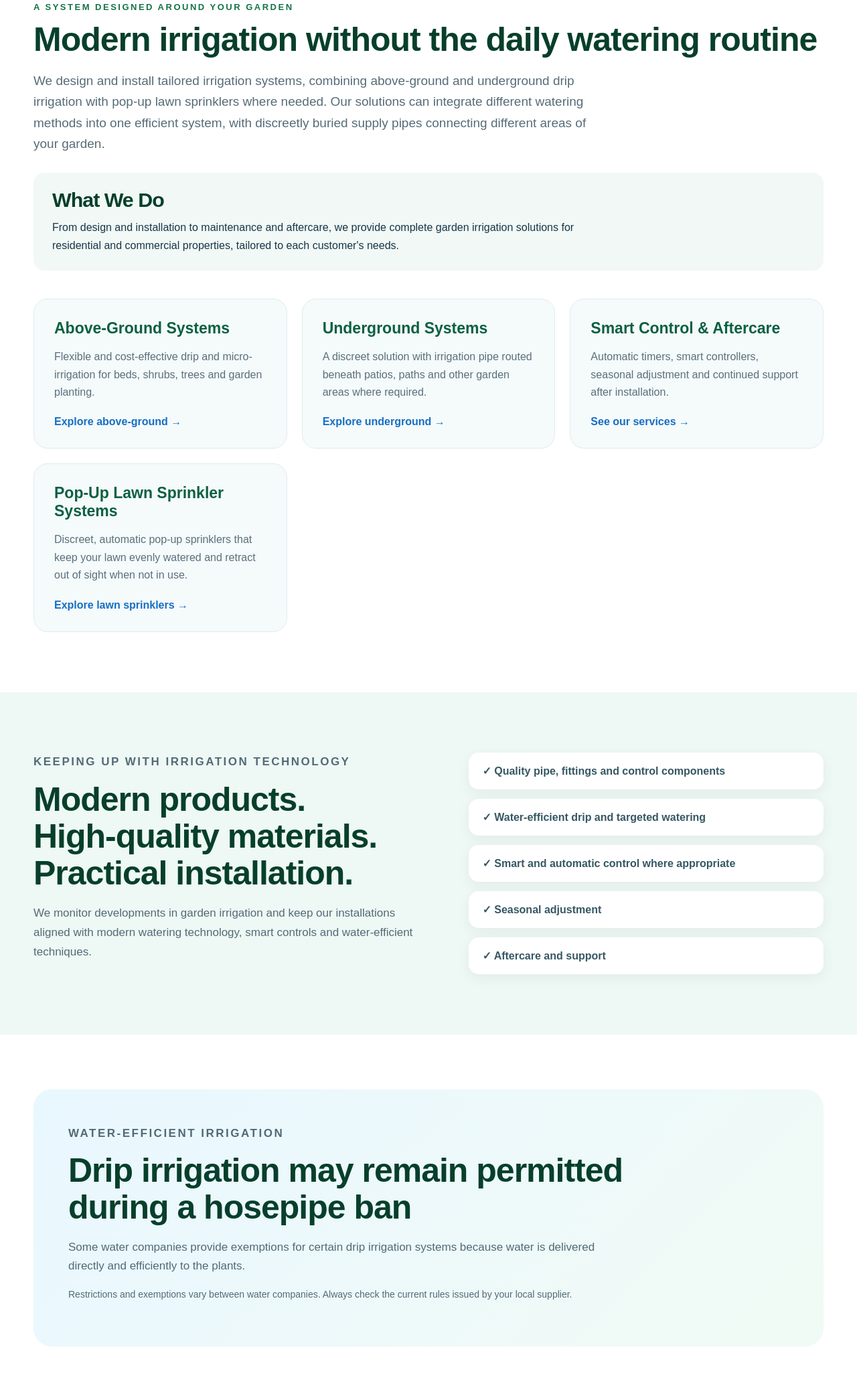
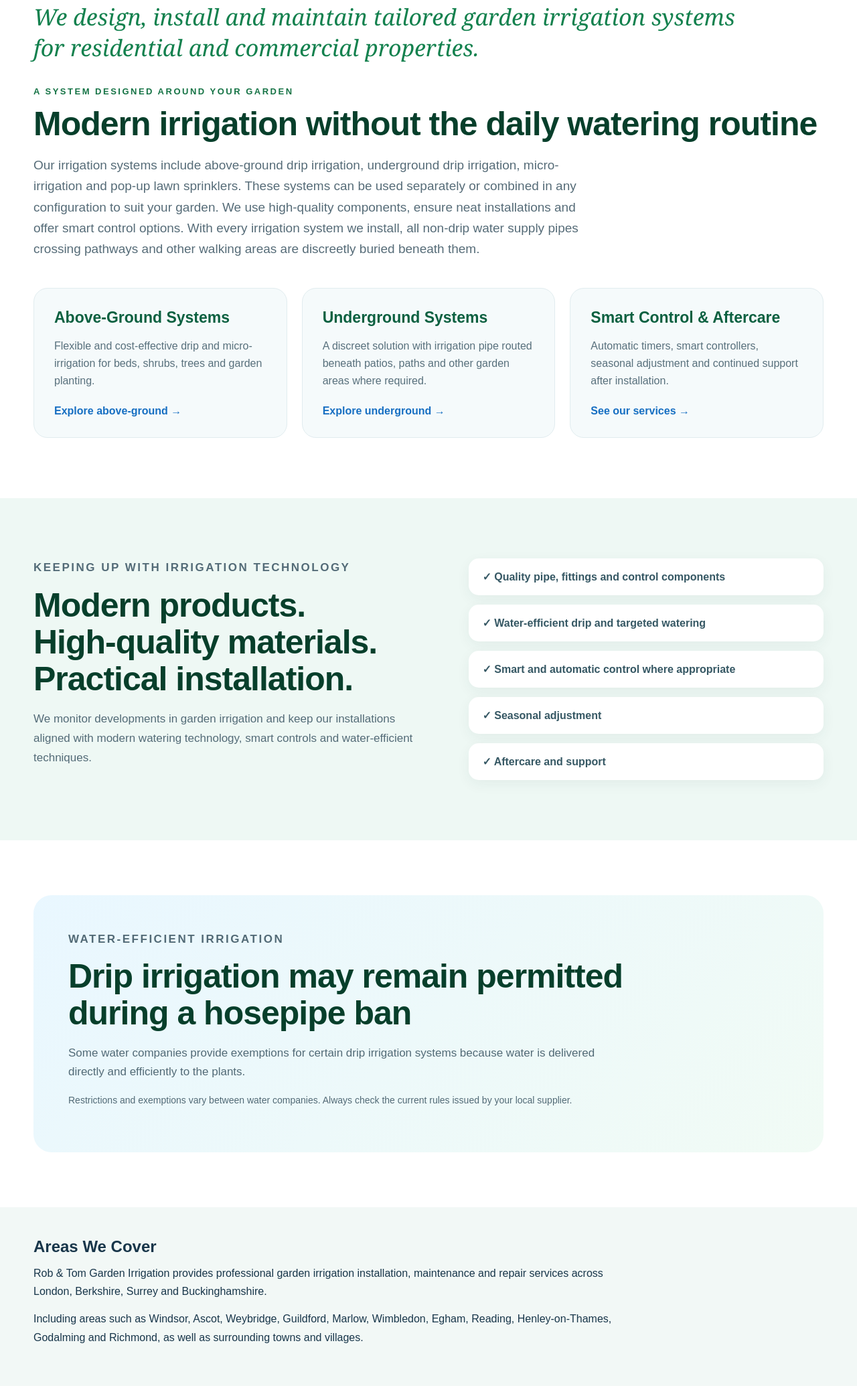
Before and after one commit to Robandtom/Rob-tom-preview, a plain HTML site: page index.html in a window 1280 px wide. Shown: the part 1119-3192 px from the top of the page at 67% size. Drawn offline with Linux system fonts and the light colour scheme.

Commit message:
Add files via upload

```diff
--- a/index.html
+++ b/index.html
@@ -23,8 +23,10 @@
 .what-we-do p{line-height:1.7;margin:0;max-width:850px;}
 .areas-we-cover{padding:45px 0;background:#f2f8f6;}
 .areas-we-cover h2{margin:0 0 12px;}
-.areas-we-cover p{max-width:900px;line-height:1.7;margin:0;}
+.areas-we-cover p{max-width:900px;line-height:1.7;margin:0 0 14px;}
 @media(max-width:700px){.hero-service-area{font-size:.96rem}.what-we-do{padding:20px}.areas-we-cover{padding:32px 0}}
+/* Intro statement uses the same elegant type treatment as the hero slogan. */
+.intro-statement{font-family:Georgia,"Times New Roman",serif;font-style:italic;color:#13814e;font-weight:400;font-size:clamp(24px,2.8vw,34px);line-height:1.35;margin:0 0 34px;max-width:1050px;}
 </style>
 </head>
 
@@ -306,6 +308,8 @@
 
   <div class="wrap">
 
+    <p class="intro-statement">We design, install and maintain tailored garden irrigation systems for residential and commercial properties.</p>
+
     <p class="section-label">
       A SYSTEM DESIGNED AROUND YOUR GARDEN
     </p>
@@ -314,15 +318,7 @@
       Modern irrigation without the daily watering routine
     </h2>
 
-    <p class="section-lead">
-      We design and install tailored irrigation systems, combining above-ground and underground drip irrigation with pop-up lawn sprinklers where needed. Our solutions can integrate different watering methods into one efficient system, with discreetly buried supply pipes connecting different areas of your garden.
-    </p>
-
-
-    <section class="what-we-do" aria-labelledby="what-we-do-title">
-      <h2 id="what-we-do-title">What We Do</h2>
-      <p>From design and installation to maintenance and aftercare, we provide complete garden irrigation solutions for residential and commercial properties, tailored to each customer's needs.</p>
-    </section>
+    <p class="section-lead">Our irrigation systems include above-ground drip irrigation, underground drip irrigation, micro-irrigation and pop-up lawn sprinklers. These systems can be used separately or combined in any configuration to suit your garden. We use high-quality components, ensure neat installations and offer smart control options. With every irrigation system we install, all non-drip water supply pipes crossing pathways and other walking areas are discreetly buried beneath them.</p>
 
     <div class="service-cards">
 
@@ -383,13 +379,6 @@
           See our services →
         </a>
 
-      </article>
-
-
-      <article class="service-card">
-        <h3>Pop-Up Lawn Sprinkler Systems</h3>
-        <p>Discreet, automatic pop-up sprinklers that keep your lawn evenly watered and retract out of sight when not in use.</p>
-        <a href="services.html">Explore lawn sprinklers →</a>
       </article>
 
     </div>
@@ -497,6 +486,14 @@
 
 </section>
 
+<section class="areas-we-cover" aria-labelledby="areas-title">
+  <div class="wrap">
+    <h2 id="areas-title">Areas We Cover</h2>
+    <p>Rob &amp; Tom Garden Irrigation provides professional garden irrigation installation, maintenance and repair services across London, Berkshire, Surrey and Buckinghamshire.</p>
+    <p>Including areas such as Windsor, Ascot, Weybridge, Guildford, Marlow, Wimbledon, Egham, Reading, Henley-on-Thames, Godalming and Richmond, as well as surrounding towns and villages.</p>
+  </div>
+</section>
+
 <!-- ABOUT ROB & TOM -->
 
 <section class="about-home">
@@ -535,13 +532,6 @@
       </strong>
     </div>
 
-  </div>
-</section>
-
-<section class="areas-we-cover" aria-labelledby="areas-title">
-  <div class="wrap">
-    <h2 id="areas-title">Areas We Cover</h2>
-    <p>We provide professional garden irrigation installation and maintenance across London, Berkshire, Surrey and Buckinghamshire, including Windsor, Ascot, Weybridge, Guildford, Marlow and Egham.</p>
   </div>
 </section>
 
@@ -595,7 +585,7 @@
       </strong>
 
       <p>
-        London • Berkshire • Surrey
+        London • Berkshire • Surrey • Buckinghamshire
       </p>
     </div>
 
```
